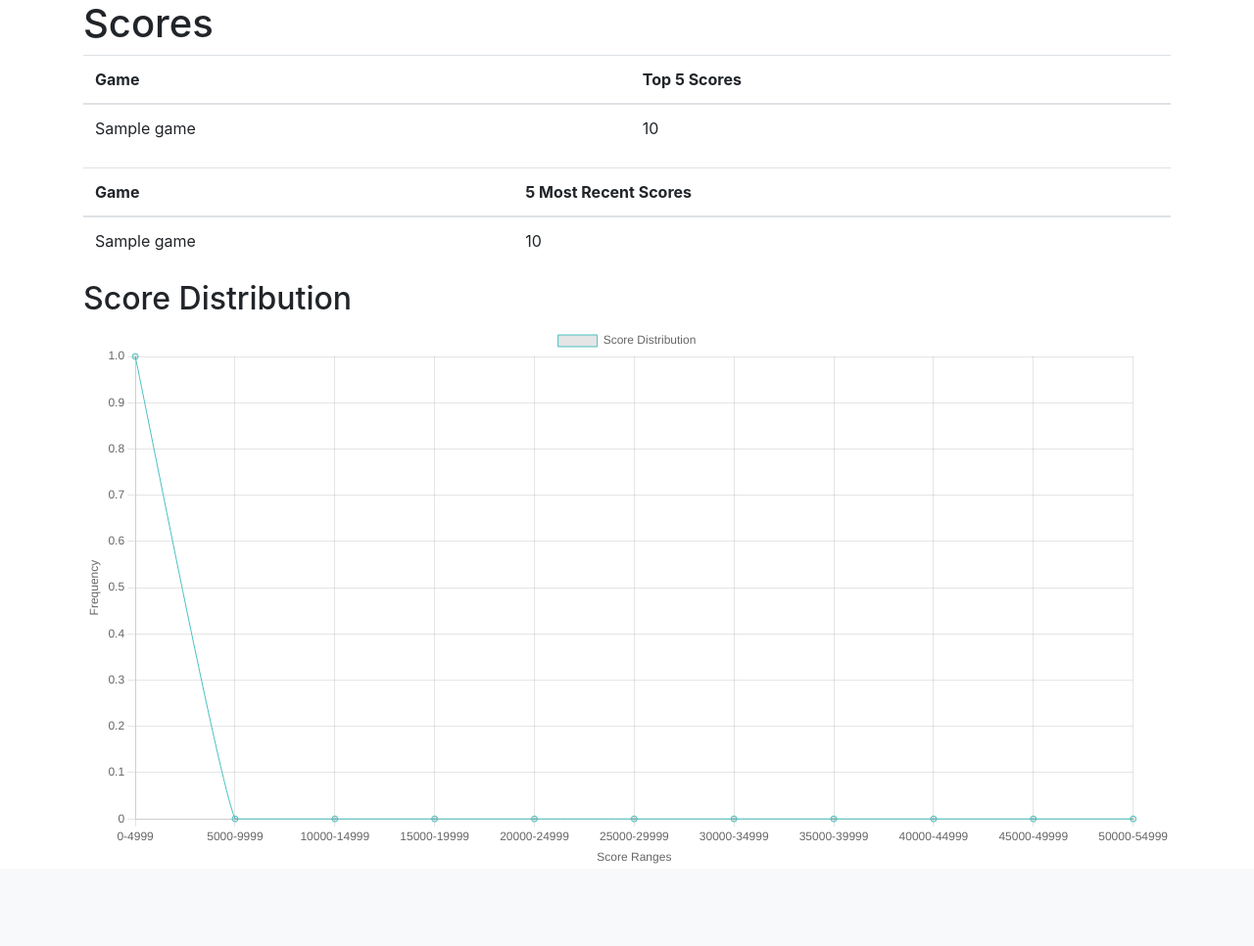
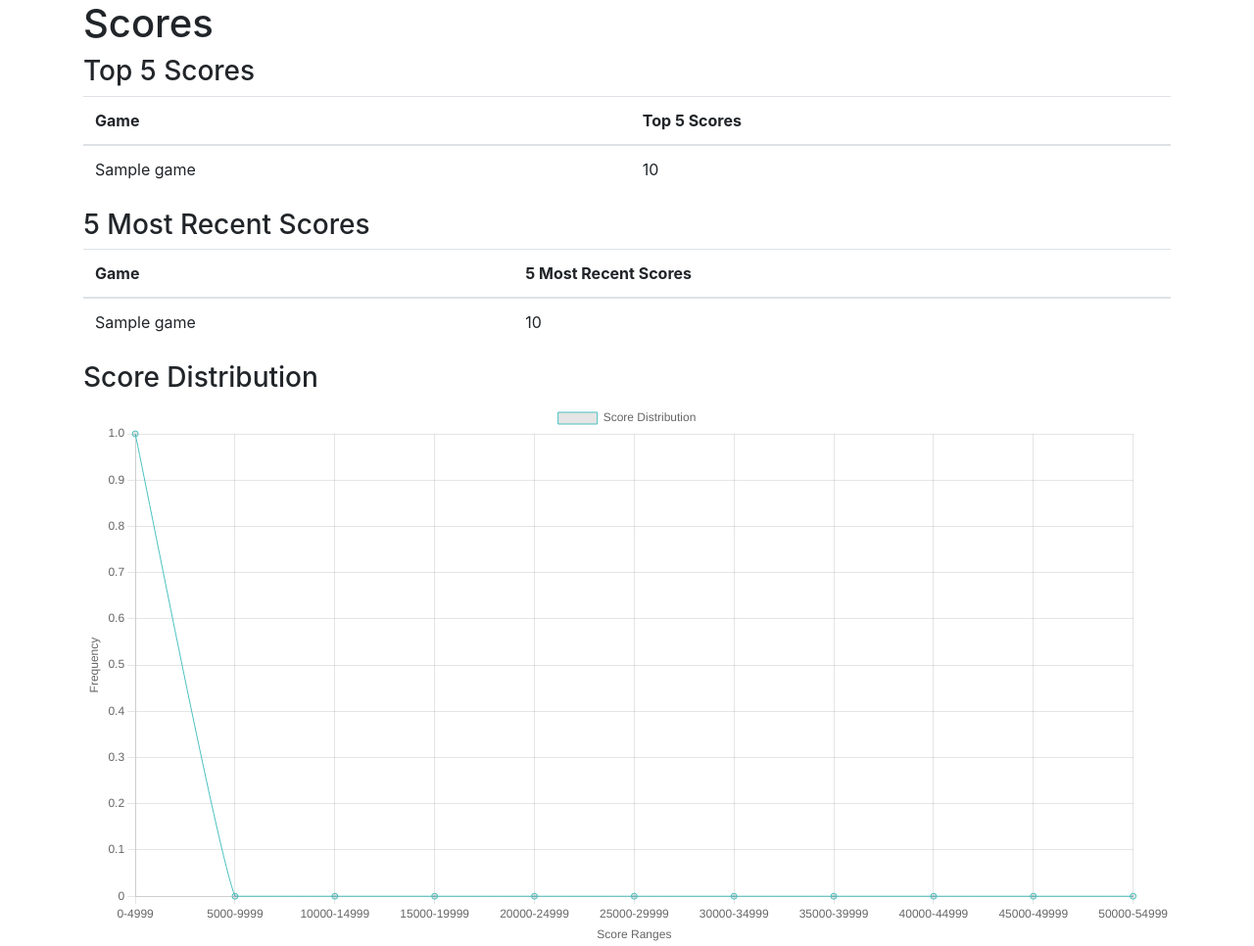
Before and after one commit to Lukecb14/LukesGamesEmporium, a Django app: page /scores/ in a window 1280 px wide. Shown: the part 56-1022 px from the top of the page at 98% size. Before the commit the page ends 938 px from the top, so only its background shows below. Run offline with Django 5.2, Linux system fonts and the light colour scheme; a user stored in the database is signed in; tables that the repository leaves empty hold one stand-in row (values such as "Sample post"); some libraries are stand-ins or nearby versions.

Commit message:
Small changes to the score page

```diff
--- a/LukesGamesEmporium/lge/templates/scores.html
+++ b/LukesGamesEmporium/lge/templates/scores.html
@@ -6,6 +6,7 @@
 <div class="container">
     <h1>Scores</h1>
 
+    <h3>Top 5 Scores</h3>
     <table class="table">
         <thead>
             <tr>
@@ -22,7 +23,10 @@
             {% endfor %}
         </tbody>
     </table>
+</div>
 
+<div class = "container">
+    <h3>5 Most Recent Scores</h3>
     <table class="table">
         <thead>
             <tr>
@@ -42,7 +46,7 @@
 </div>
 
 <div class="container">
-    <h2>Score Distribution</h2>
+    <h3>Score Distribution</h3>
     <canvas id="scoreChart" width="400" height="200"></canvas>
 
     <script src="https://cdn.jsdelivr.net/npm/chart.js"></script>
```
